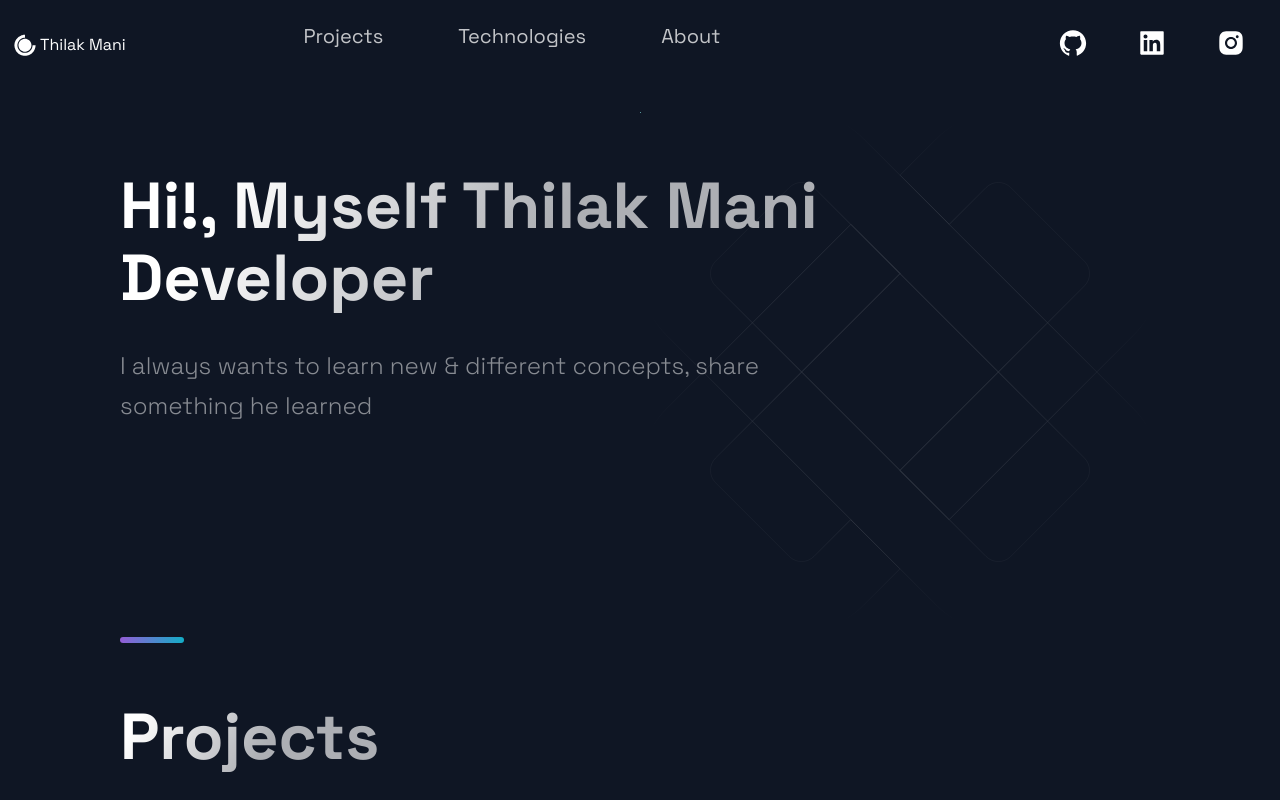
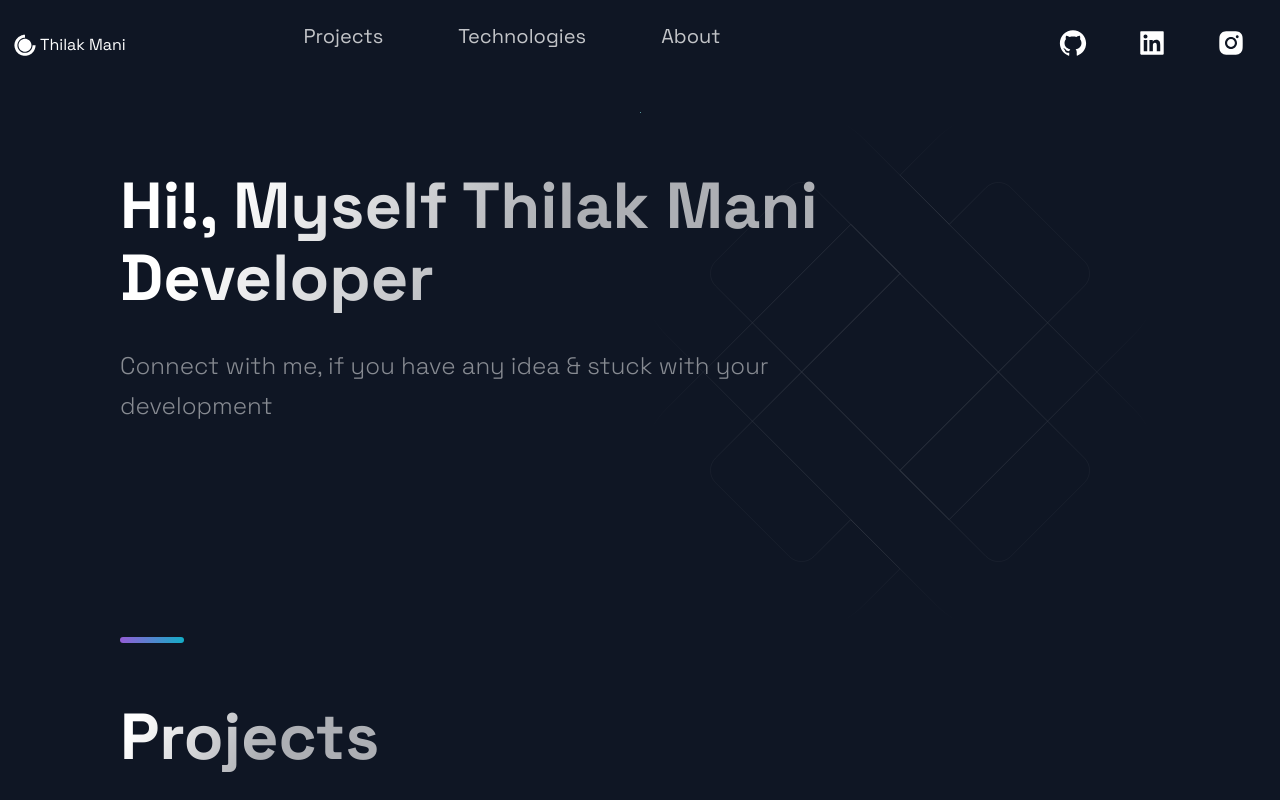
Before and after one commit to Thilakmani-dev/Thilakmani, a Next.js app: page / in a window 1280 px wide. Shown: the top 800 px of the page. Built offline with nearby package versions, Linux system fonts and the light colour scheme.

Commit message:
modified navbar

```diff
--- a/src/components/Header/HeaderStyles.js
+++ b/src/components/Header/HeaderStyles.js
@@ -27,6 +27,7 @@ export const Div1 = styled.div`
   }
 `;
 export const Div2 = styled.div`
+  align-content: center;
   grid-area: 1 / 2 / 2 / 4;
   display: flex;
   justify-content: space-around;
@@ -107,18 +108,16 @@ export const NavProductsIcon = styled(IoIosArrowDropdown)`
   }
 `;
 
-
 // Social Icons
 
 export const SocialIcons = styled.a`
-transition: 0.3s ease;
-color: white;
-border-radius: 50px;
+  transition: 0.3s ease;
+  color: white;
+  border-radius: 50px;
   padding: 8px;
-&:hover {
+  &:hover {
     background-color: #212d45;
     transform: scale(1.2);
     cursor: pointer;
-
   }
-`
+`;
--- a/src/components/Hero/Hero.js
+++ b/src/components/Hero/Hero.js
@@ -17,8 +17,7 @@ const Hero = (props) => (
           Developer
         </SectionTitle>
         <SectionText>
-          I always wants to learn new & different concepts, share something he
-          learned
+          Connect with me, if you have any idea & stuck with your development
         </SectionText>
       </LeftSection>
     </Section>
```
